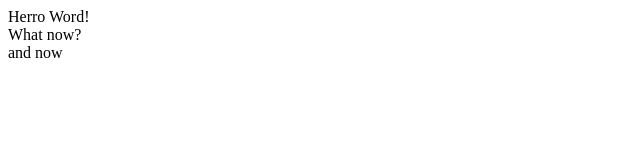
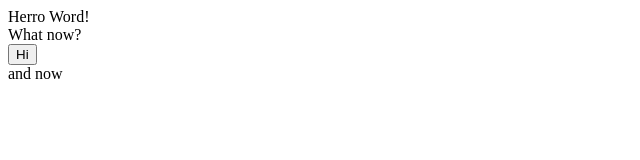
Before and after one commit to kball8000/kball8000.github.io, a plain HTML site: page index.html in a window 1280 px wide. Shown: the whole page, without its empty margins (0-640 px from the left). Drawn offline with Linux system fonts and the light colour scheme.

Commit message:
Trying out javascript

```diff
--- a/index.html
+++ b/index.html
@@ -5,8 +5,16 @@
   Herro Word!
   <div>
    What now?</div>
-  <div>
+   <button onclick="runNow()">Hi
+   </button>
+  <div id='a'>
    and now
    </div>
  </body>
+ <script>
+ function runNow() {
+   var a = document.getElementById('a');
+   a.innerHTML = 'time';
+}
+ </script>
 </html>
```
